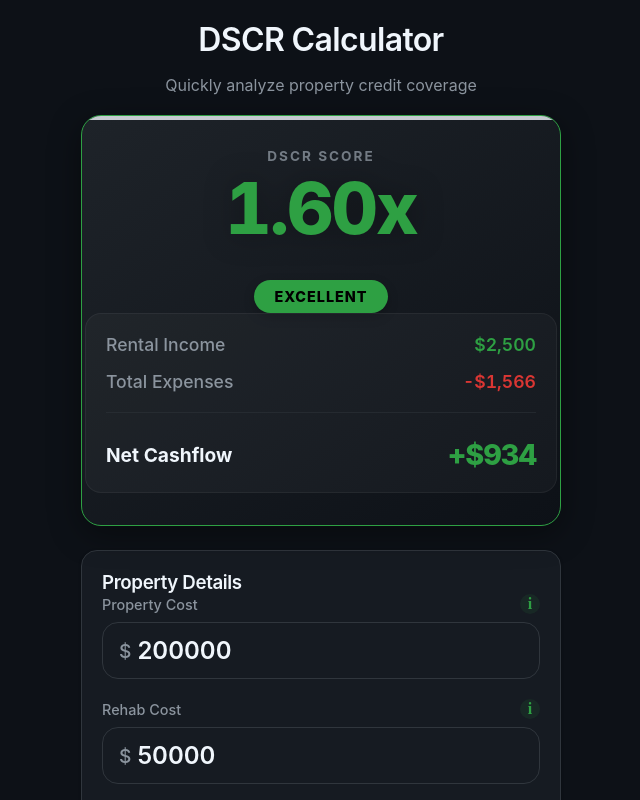
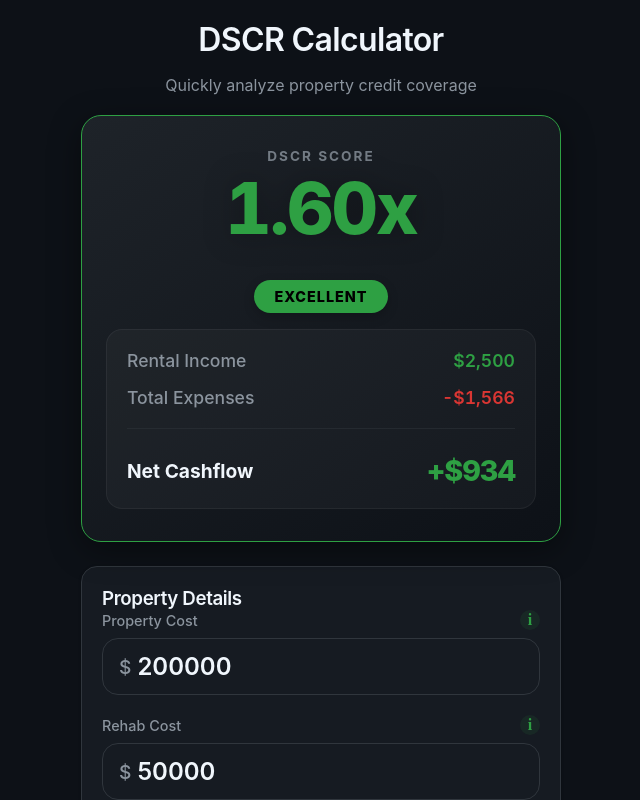
Before and after one commit to JPorry/credit-calculator, a React (Vite) app: page / in a window 1280 px wide. Shown: the top 800 px of the page, without its empty margins (319-959 px from the left). Built offline with nearby package versions, Linux system fonts and the light colour scheme.

Commit message:
refactor: remove `::before` pseudo-element for top border and add `margin-top` and `box-sizing` to `.breakdown-container`.

```diff
--- a/src/components/ResultCard.css
+++ b/src/components/ResultCard.css
@@ -10,17 +10,6 @@
     box-shadow: 0 8px 32px rgba(0, 0, 0, 0.4);
     position: relative;
     overflow: hidden;
-}
-
-.result-card::before {
-    content: '';
-    position: absolute;
-    top: 0;
-    left: 0;
-    right: 0;
-    height: 4px;
-    background: currentColor; /* Uses the border color (status color) */
-    opacity: 0.8;
 }
 
 .dscr-header {
@@ -66,11 +55,13 @@
     width: 100%;
     display: flex;
     flex-direction: column;
+    margin-top: 16px;
     gap: 16px;
     background: rgba(255, 255, 255, 0.03);
     padding: 20px;
     border-radius: 16px;
     border: 1px solid rgba(255, 255, 255, 0.05);
+    box-sizing: border-box;
 }
 
 .breakdown-row {
```
